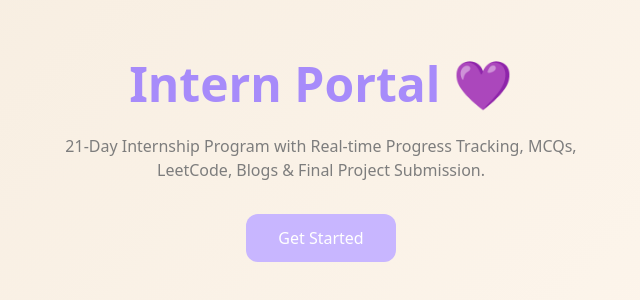
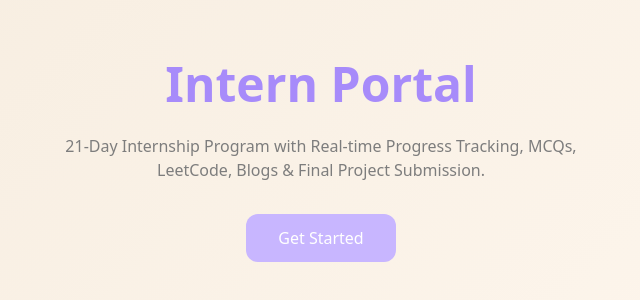
Before and after one commit to JOSHPINKAYALVIZHI/Intern_portal, a React (Vite) app in the folder client/: page / in a window 1280 px wide. Shown: the part 238-538 px from the top of the page, without its empty margins (319-959 px from the left). Built offline with nearby package versions, Linux system fonts and the light colour scheme.

Commit message:
Fronend updated

```diff
--- a/client/src/app.jsx
+++ b/client/src/app.jsx
@@ -1,9 +1,9 @@
 import React from "react";
 import { BrowserRouter, Routes, Route } from "react-router-dom";
-import Login from "./pages/Login";
+import Login from "./pages/login";
 import InternDashboard from "./pages/InternDashboard";
 import AdminDashboard from "./pages/AdminDashboard";
-import Landing from "./pages/Landing";
+import Landing from "./pages/landing";
 
 function App() {
   return (
--- a/client/src/components/admin/ApprovalPanel.jsx
+++ b/client/src/components/admin/ApprovalPanel.jsx
@@ -1,3 +1,4 @@
+import React from "react";
 import { useEffect, useState } from "react";
 import API from "../../api/api";
 
--- a/client/src/components/common/Navbar.jsx
+++ b/client/src/components/common/Navbar.jsx
@@ -1,3 +1,4 @@
+import React from "react";
 import { useNavigate } from "react-router-dom";
 import { useEffect, useState } from "react";
 
--- a/client/src/components/intern/ActivityGrid.jsx
+++ b/client/src/components/intern/ActivityGrid.jsx
@@ -1,3 +1,4 @@
+import React from "react";
 export default function ActivityGrid({ activity }) {
 
   const getColor = (status) => {
@@ -24,7 +25,7 @@ export default function ActivityGrid({ activity }) {
 
   return (
     <div className="bg-card p-6 rounded-2xl shadow-md mt-8">
-      <h3 className="text-xl text-accent mb-4">21-Day Progress 🌸</h3>
+      <h3 className="text-xl text-accent mb-4">21-Day Progress </h3>
 
       <div className="grid grid-cols-7 gap-3 mb-6">
         {activity.map((item) => (
--- a/client/src/components/intern/BlogSection.jsx
+++ b/client/src/components/intern/BlogSection.jsx
@@ -1,3 +1,4 @@
+import React from "react";
 import { useState } from "react";
 import API from "../../api/api";
 
--- a/client/src/components/intern/MCQSection.jsx
+++ b/client/src/components/intern/MCQSection.jsx
@@ -1,3 +1,4 @@
+import React from "react";
 import { useEffect, useState } from "react";
 import API from "../../api/api";
 import confetti from "canvas-confetti";
--- a/client/src/components/intern/PointsCard.jsx
+++ b/client/src/components/intern/PointsCard.jsx
@@ -1,3 +1,4 @@
+import React from "react";
 import { useEffect, useState } from "react";
 import confetti from "canvas-confetti";
 
--- a/client/src/components/intern/UploadBox.jsx
+++ b/client/src/components/intern/UploadBox.jsx
@@ -1,3 +1,4 @@
+import React from "react";
 import { useState, useEffect } from "react";
 import API from "../../api/api";
 
--- a/client/src/main.jsx
+++ b/client/src/main.jsx
@@ -1,6 +1,6 @@
 import React from "react";
 import ReactDOM from "react-dom/client";
-import App from "./App.jsx";
+import App from "./app.jsx";
 import "./index.css";
 import { AuthProvider } from "./context/AuthContext";
 
--- a/client/src/pages/AdminDashboard.jsx
+++ b/client/src/pages/AdminDashboard.jsx
@@ -5,7 +5,7 @@ export default function AdminDashboard() {
   return (
     <AdminLayout>
       <h2 className="text-3xl text-accent mb-6">
-        Admin Dashboard 👨‍💼
+        Admin Dashboard
       </h2>
     </AdminLayout>
   );
--- a/client/src/pages/landing.jsx
+++ b/client/src/pages/landing.jsx
@@ -8,7 +8,7 @@ export default function Landing() {
     <div className="min-h-screen bg-pastelGradient flex flex-col justify-center items-center text-center animate-fadeIn">
 
       <h1 className="text-5xl font-bold text-accent mb-6 animate-float">
-        Intern Portal 💜
+        Intern Portal
       </h1>
 
       <p className="text-muted mb-8 max-w-xl">
```
